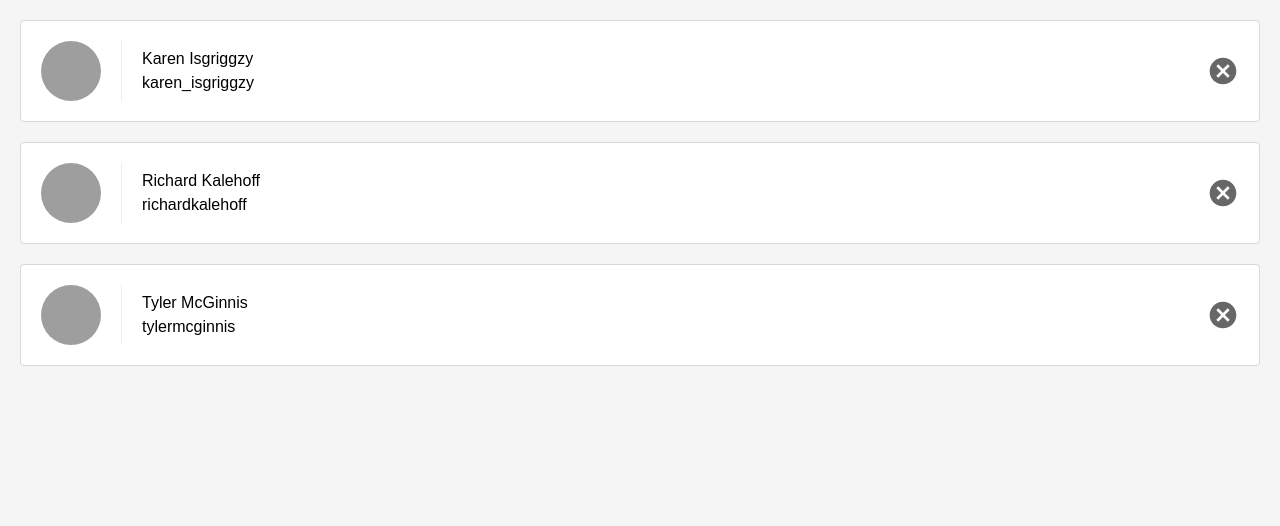
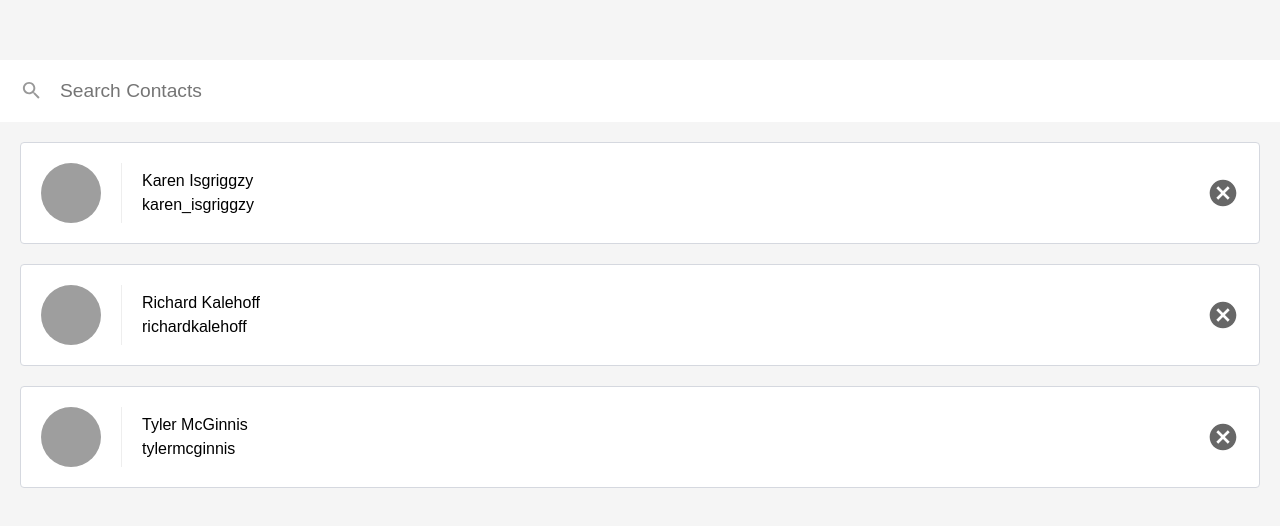
Before and after one commit to AaronMoroney/ContactsApp-State, a React (Create React App) app in the folder frontend/: page / in a window 1280 px wide. Shown: the top 526 px of the page. Built offline with nearby package versions, Linux system fonts and the light colour scheme.

Commit message:
controlled form components used to add a search contact feature to the app

```diff
--- a/frontend/src/components/ListContacts.js
+++ b/frontend/src/components/ListContacts.js
@@ -1,11 +1,33 @@
 import PropTypes from 'prop-types'
+import { useState } from 'react'
 
 const ListContacts = ({ contacts, onDeleteContact }) => {
-    console.log(contacts);
+    const [query, setQuery] = useState("");
+    const updateQuery = (query) => {
+        //.trim () = remove whitespace
+        setQuery(query.trim());
+    }
+
+    const showingContact = query === ""
+    ? contacts
+    : contacts.filter((c) =>
+    c.name.toLowerCase().includes(query.toLowerCase())
+    );
+
     return (
-        <ol className = 'contact-list'>
-           {
-                contacts.map((contact) => (
+        <div className='list-contacts'>
+            <div>
+                <input
+                className='search-contacts'
+                type='text'
+                placeholder='Search Contacts'
+                value={query}
+                onChange={(event) => updateQuery(event.target.value)}
+                ></input>
+            </div>
+             <ol className = 'contact-list'>
+            {
+                showingContact.map((contact) => (
                     <li key={contact.id} className='contact-list-item'>
                         <div
                         className='contact-avatar'
@@ -18,8 +40,11 @@
                         <button className='contact-remove' onClick={() => onDeleteContact(contact)}>remove</button>
                     </li>
                 ))
-           }
-        </ol>
+            }
+            </ol>
+
+        </div>
+
     );
 };
 
```
